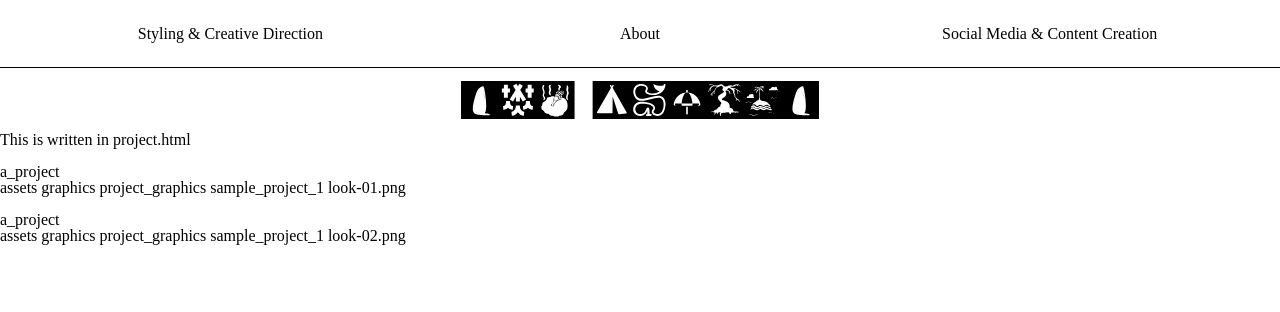
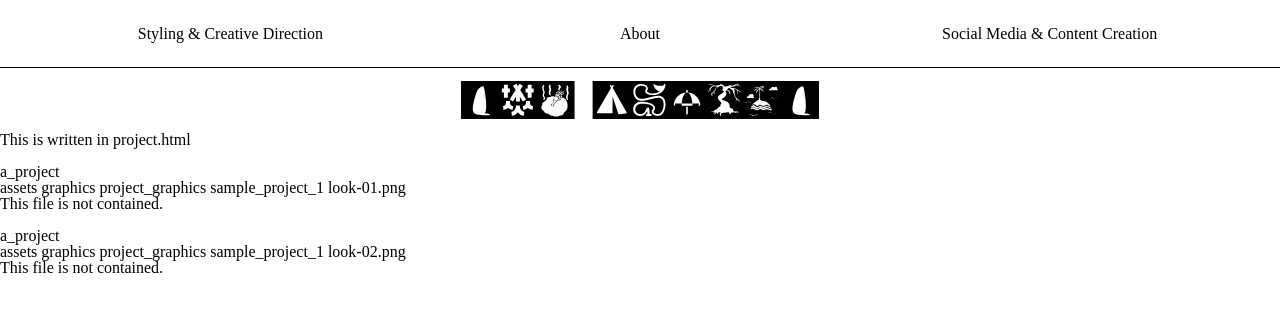
Before and after one commit to basharalidreesi/lab, a Jekyll site: the page built from _styling-and-creative-direction/a-project.markdown, in a window 1280 px wide. Shown: the top 312 px of the page. Built offline with Jekyll 4.4.1, drawn with Linux system fonts in a browser that asks for light colours.

Commit message:
Update project.html

```diff
--- a/_layouts/project.html
+++ b/_layouts/project.html
@@ -11,7 +11,9 @@ layout: default
 		<p>{{ title }}</p>
 		<p>{{ path }}</p>
 		{% if path contains title %}
-			This file is contained.
+			<p>This file is contained.</p>
+			{% else %}
+			<p>This file is not contained.</p>
 		{% endif %}
 		<br/>
 {% endfor %}
```
